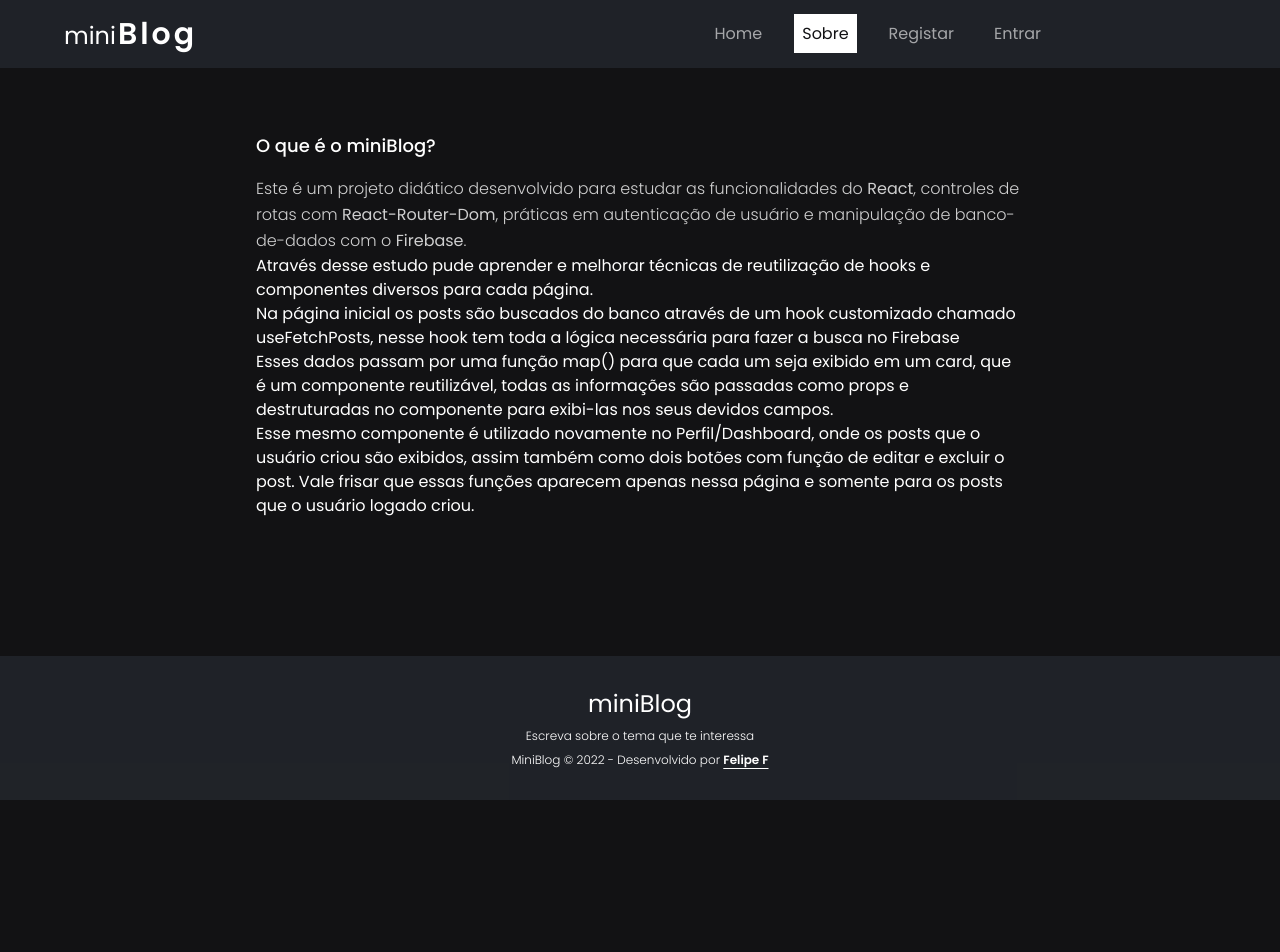
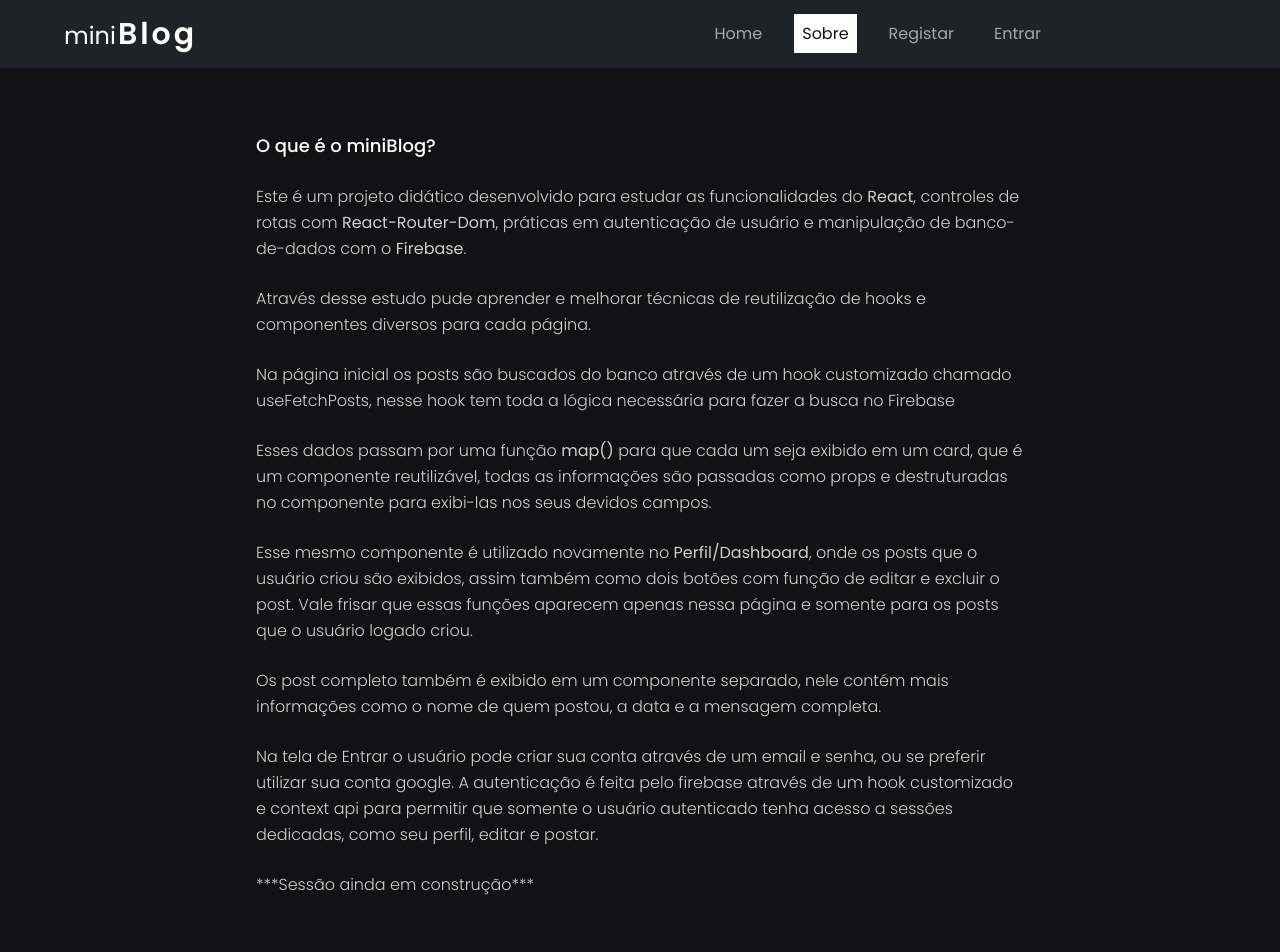
Before and after one commit to felpfsf/miniblog, a React (Vite) app: page /about in a window 1280 px wide. Shown: the top 952 px of the page. Before the commit the page ends 800 px from the top, so only its background shows below. Built offline with nearby package versions, Linux system fonts and the light colour scheme; no server answers.

Commit message:
feat: added more content to about page

```diff
--- a/src/pages/About/About.jsx
+++ b/src/pages/About/About.jsx
@@ -8,13 +8,23 @@ export const About = () => {
       exit={{ opacity: 1, transition: { duration: 1000 } }}
       className='max-w-[1440px] w-full min-h-[calc(100vh_-_212px)] mx-auto pt-16 px-4'
     >
-      <section className='max-w-3xl w-full mx-auto'>
+      <section className='max-w-3xl w-full mx-auto mb-16 flex flex-col gap-2 [&>p]:font-light [&>p]:text-white/80 [&>p]:leading-relaxed [&>p]:mt-4'>
         <h1 className='text-lg font-medium'>O que é o miniBlog?</h1>
-        <p className='font-light text-white/80 leading-relaxed mt-4'>Este é um projeto didático desenvolvido para estudar as funcionalidades do <strong>React</strong>, controles de rotas com <strong>React-Router-Dom</strong>, práticas em autenticação de usuário e manipulação de banco-de-dados com o <strong>Firebase</strong>.</p>
+        <p>Este é um projeto didático desenvolvido para estudar as funcionalidades do <strong>React</strong>, controles de rotas com <strong>React-Router-Dom</strong>, práticas em autenticação de usuário e manipulação de banco-de-dados com o <strong>Firebase</strong>.</p>
         <p>Através desse estudo pude aprender e melhorar técnicas de reutilização de hooks e componentes diversos para cada página.</p>
+
         <p>Na página inicial os posts são buscados do banco através de um hook customizado chamado useFetchPosts, nesse hook tem toda a lógica necessária para fazer a busca no Firebase</p>
-        <p>Esses dados passam por uma função map() para que cada um seja exibido em um card, que é um componente reutilizável, todas as informações são passadas como props e destruturadas no componente para exibi-las nos seus devidos campos.</p>
-        <p>Esse mesmo componente é utilizado novamente no Perfil/Dashboard, onde os posts que o usuário criou são exibidos, assim também como dois botões com função de editar e excluir o post. Vale frisar que essas funções aparecem apenas nessa página e somente para os posts que o usuário logado criou.</p>
+
+        <p>Esses dados passam por uma função <strong>map()</strong> para que cada um seja exibido em um card, que é um componente reutilizável, todas as informações são passadas como props e destruturadas no componente para exibi-las nos seus devidos campos.</p>
+
+        <p>Esse mesmo componente é utilizado novamente no <strong>Perfil/Dashboard</strong>, onde os posts que o usuário criou são exibidos, assim também como dois botões com função de editar e excluir o post. Vale frisar que essas funções aparecem apenas nessa página e somente para os posts que o usuário logado criou.</p>
+
+        <p>Os post completo também é exibido em um componente separado, nele contém mais informações como o nome de quem postou, a data e a mensagem completa.</p>
+
+        <p>Na tela de Entrar o usuário pode criar sua conta através de um email e senha, ou se preferir utilizar sua conta google. A autenticação é feita pelo firebase através de um hook customizado e context api para permitir que somente o usuário autenticado tenha acesso a sessões dedicadas, como seu perfil, editar e postar.</p>
+
+        <p>***Sessão ainda em construção***</p>
+
       </section>
     </motion.main>
   )
```
